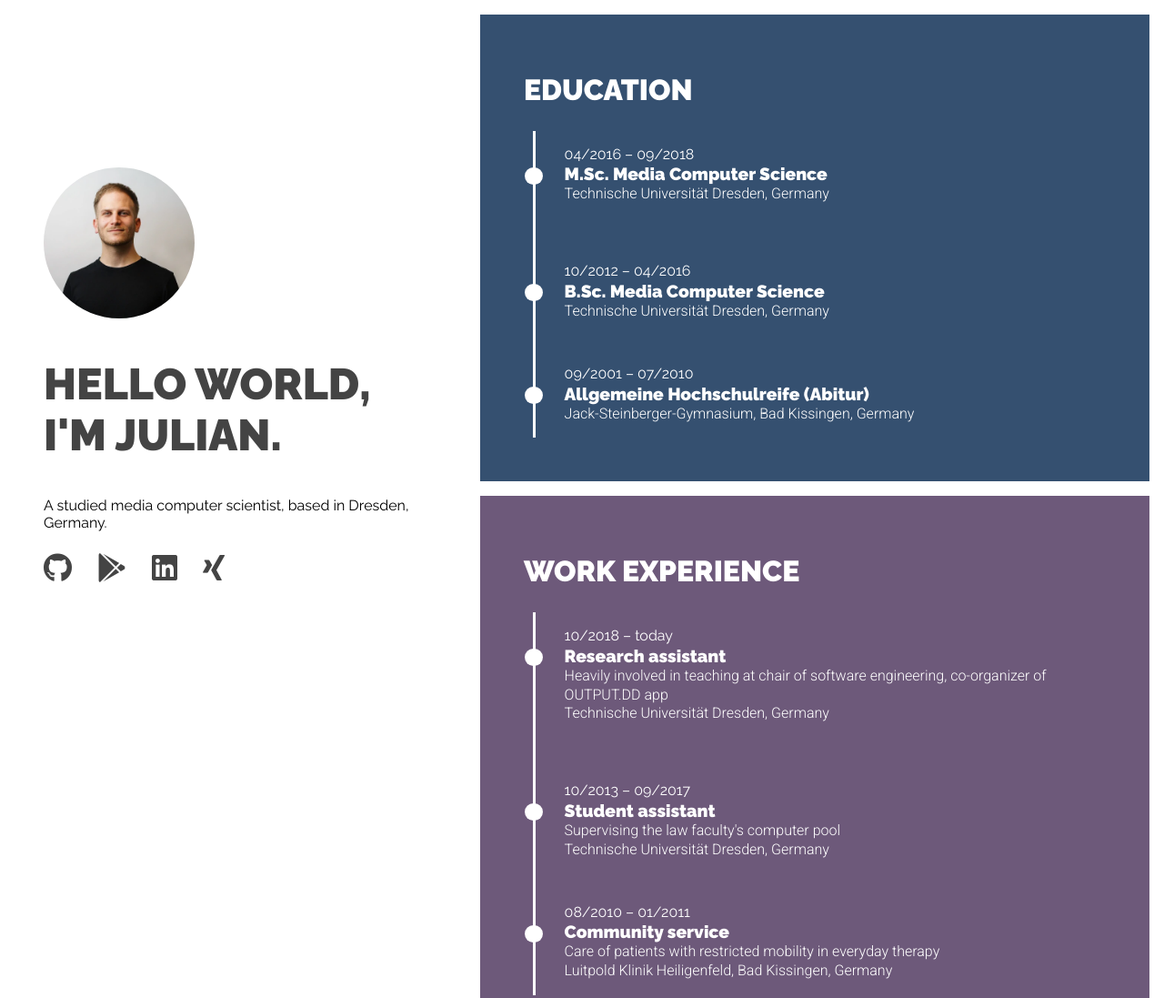
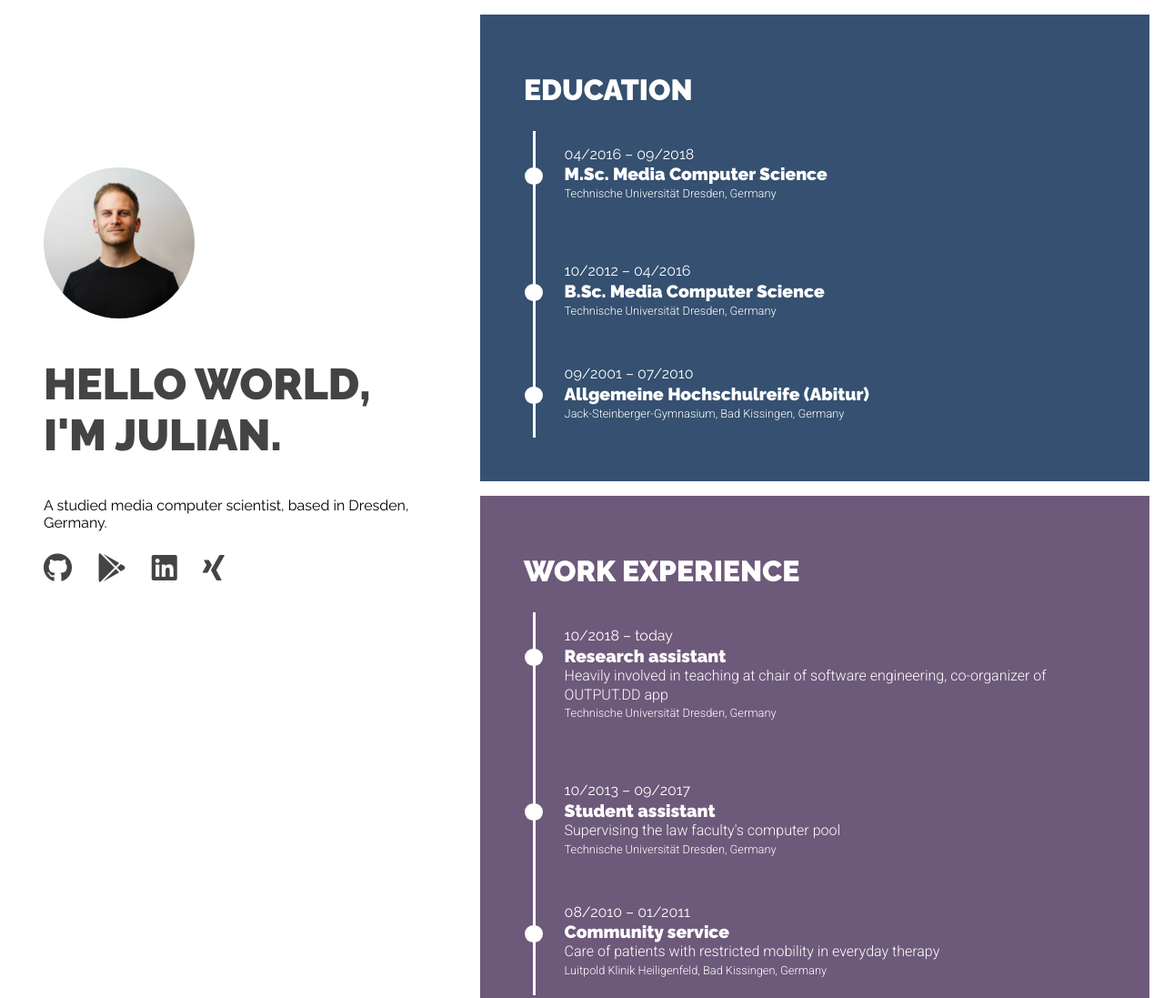
Before and after one commit to julianctni/homepage, a Vue app: page / in a window 1280 px wide. Shown: the top 1097 px of the page at 91% size. Built offline with nearby package versions, Linux system fonts and the light colour scheme.

Commit message:
Remove regular roboto font

```diff
--- a/css/style.css
+++ b/css/style.css
@@ -126,6 +126,10 @@ main > section > div > p {
   font-size: 1rem;
   line-height: 1.3rem;
   font-weight: 300;
+}
+
+main > section > div > p:last-child {
+  font-size: .8rem;
 }
 
 main > section > div > div:last-child {
--- a/index.html
+++ b/index.html
@@ -8,7 +8,7 @@
       content="Julian Catoni is a studied media computer scientist, based in Dresden, Germany."
     />
     <meta name="viewport" content="width=device-width, initial-scale=1" />
-    <link href="https://fonts.googleapis.com/css2?family=Raleway:wght@400;900&family=Roboto:wght@300;400&display=swap" rel="stylesheet">
+    <link href="https://fonts.googleapis.com/css2?family=Raleway:wght@400;900&family=Roboto:wght@300&display=swap" rel="stylesheet">
   </head>
   <body>
     <div id="app">
```
